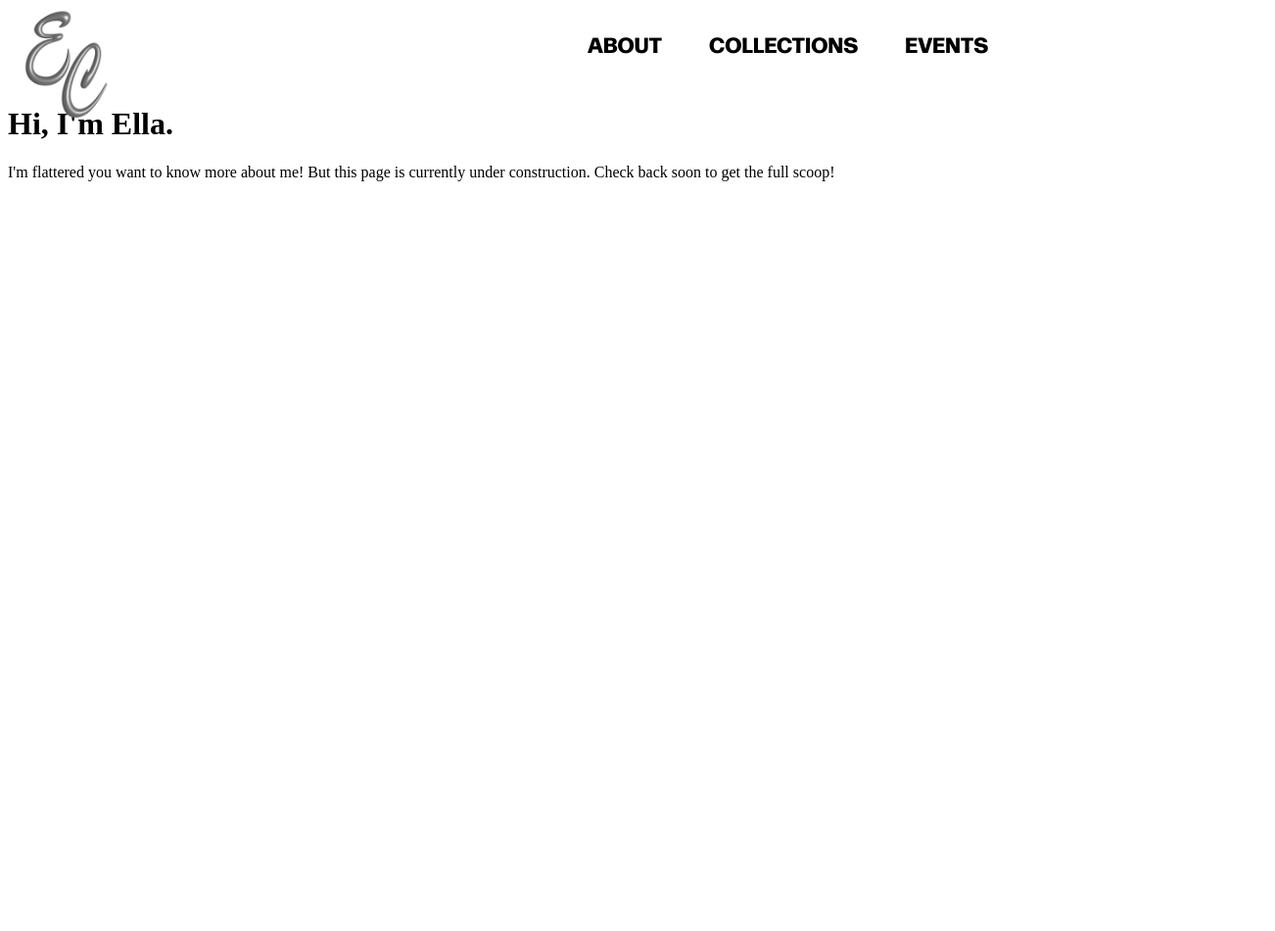
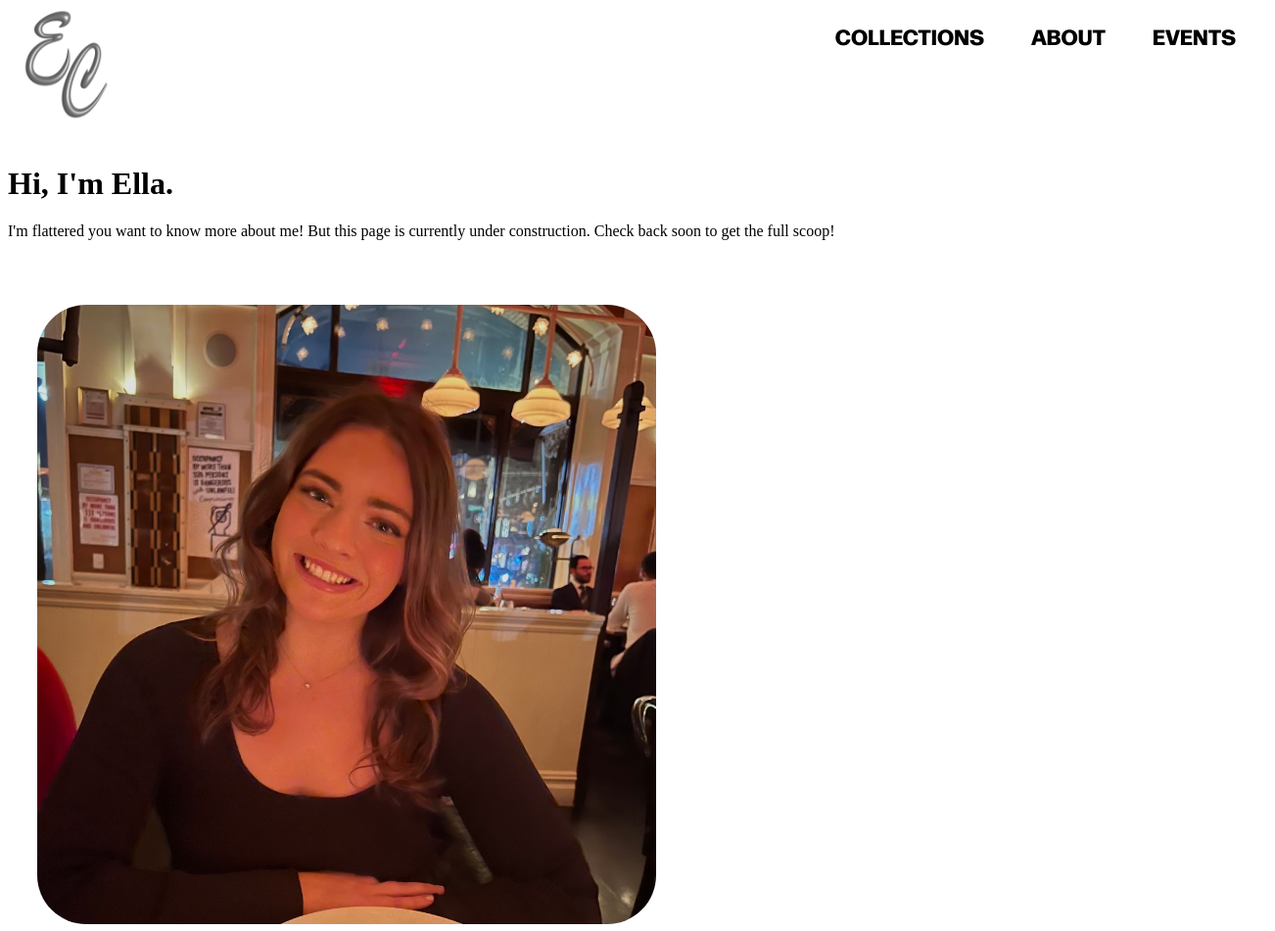
Before and after one commit to ellacavanaugh/portfolio, a plain HTML site: page about.html in a window 1280 px wide. Shown: the whole page at 98% size, 1302 px wide, since content can reach past the window. Before the commit the page ends 800 px from the top, so only its background shows below. Drawn offline with Linux system fonts and the light colour scheme; files whose address does not match are found by name.

Commit message:
added google analytic code to all pages

```diff
--- a/about.html
+++ b/about.html
@@ -7,24 +7,37 @@
     <link rel="stylesheet" href="navigation.css">
     <title>About - Ella Cavanaugh Portfolio</title>
 </head>
+<!-- Google tag (gtag.js) -->
+<script async src="https://www.googletagmanager.com/gtag/js?id=G-Q8XEGY1Q44"></script>
+<script>
+  window.dataLayer = window.dataLayer || [];
+  function gtag(){dataLayer.push(arguments);}
+  gtag('js', new Date());
+
+  gtag('config', 'G-Q8XEGY1Q44');
+</script>
 <body>
-    <header>
+
         <nav class="page-nav">
             <a href="index.html" class="logo">
                 <img src="images/word-mark.png" alt="Logo">
             </a>
             <ul>
+                <li><a href="collections.html">COLLECTIONS</a></li>
                 <li><a href="about.html">ABOUT</a></li>
-                <li><a href="collections.html">COLLECTIONS</a></li>
                 <li><a href="events.html">EVENTS</a></li>
             </ul>
         </nav>
         </label>
-    </header>
     <main>
         <h1>Hi, I'm Ella.</h1>
         <p>I'm flattered you want to know more about me! But this page is currently under construction. Check back soon to get the full scoop! </p>
     </main>
+
+    <div class="ella">
+        <img src="images/ella 3.jpg" alt="Ella Cavanaugh">
+    </div>
+
     <!-- <footer>
         <p>© 2025 Ella Cavanaugh</p>
     </footer> -->
--- a/main.css
+++ b/main.css
@@ -70,3 +70,21 @@ footer{
     margin: 0;
     padding: 0;
 }
+
+
+.ella {
+	width: 100%;
+	height: 100%;
+	padding-top: 50px;
+    margin-left: 30px;
+}
+.ella img{
+	width: 50%;
+	height: auto;
+    border-radius: 50px;
+
+}
+
+h1 {
+    margin-top: 100px;
+}
--- a/navigation.css
+++ b/navigation.css
@@ -22,20 +22,21 @@
 }
 
 .logo{
+   position: fixed;
     height: 175px;
     width: auto;
     display: flex;
     margin: 0;
     padding: 0;
     align-items: center;
-
+    z-index: 1001;
 
 }
 
 .logo img {
     height: 100%;
     width: auto;
-    display: block;
+
 }
 
 nav {
```
Also changed, not shown: collections.html (+12 -3 lines), events.html (+12 -3 lines), index.html (+8 -0 lines), #about.css (added).
